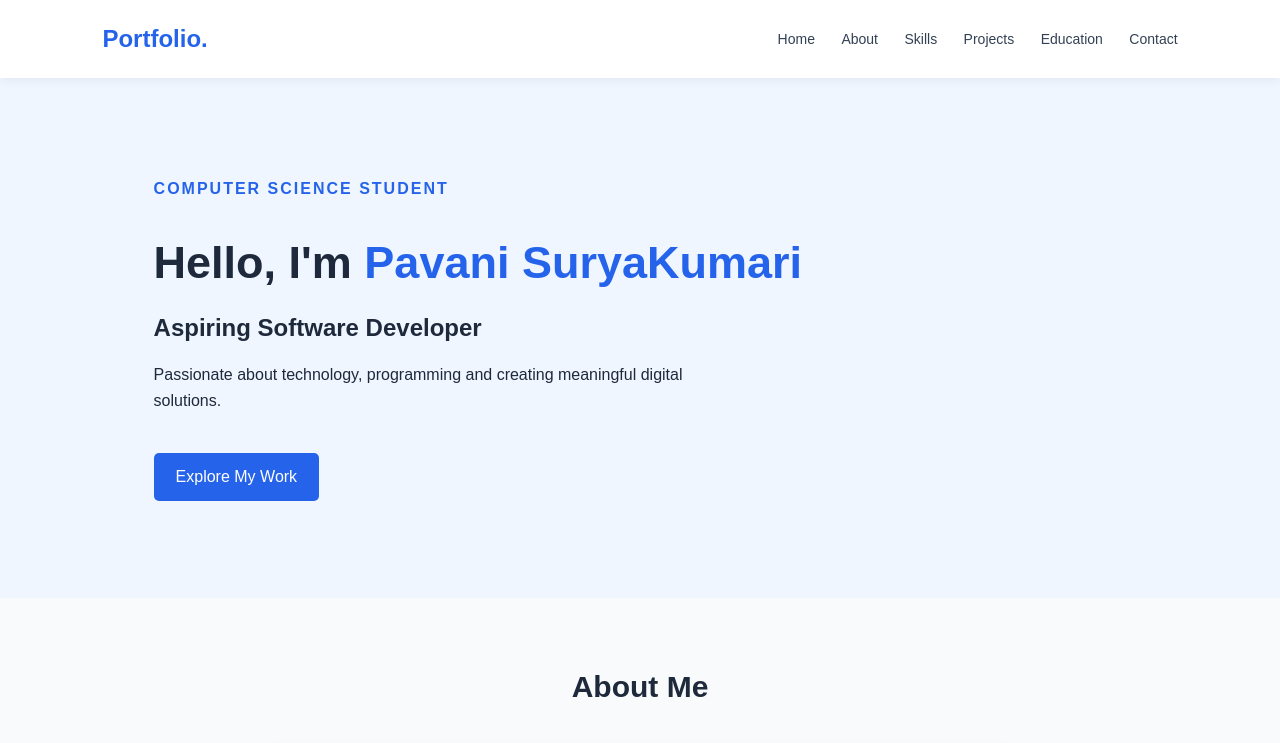
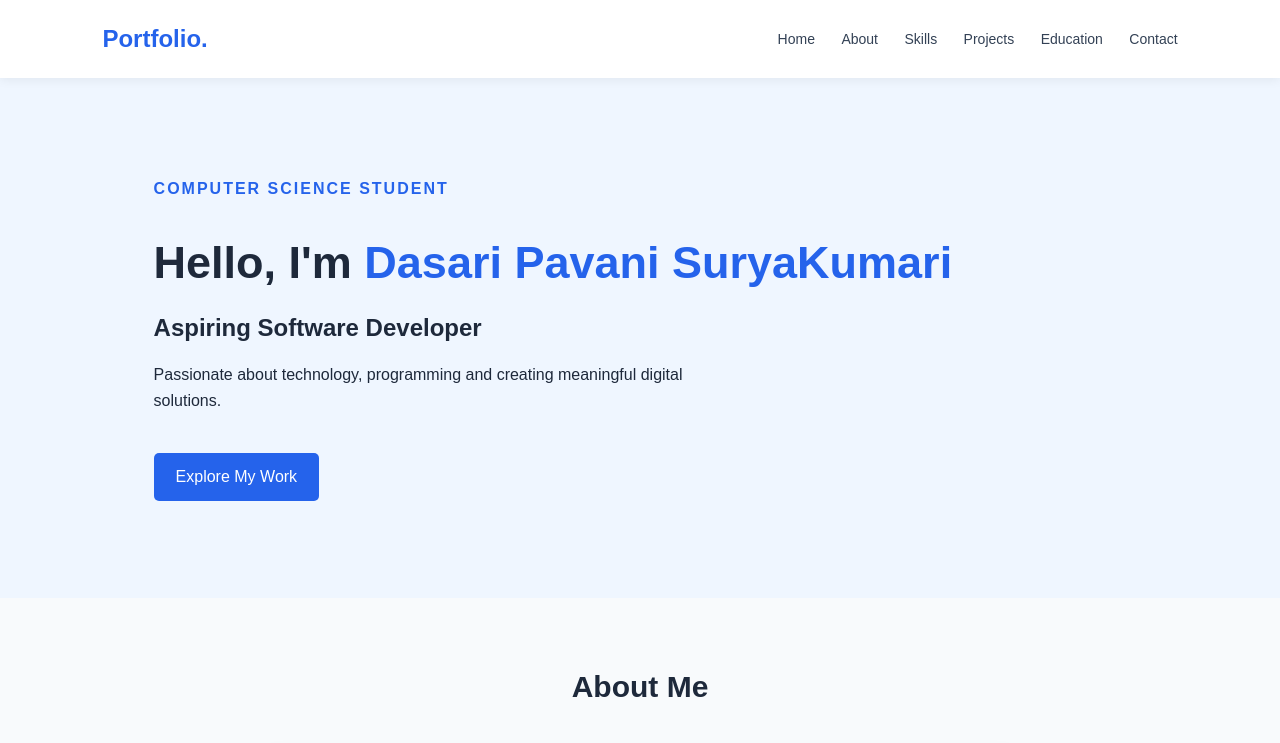
Before and after one commit to pavanidasari11/AWS-CI-CD---PROJECT, a plain HTML site: page index.html in a window 1280 px wide. Shown: the top 743 px of the page. Drawn offline with Linux system fonts and the light colour scheme.

```diff
--- a/index.html
+++ b/index.html
@@ -23,7 +23,7 @@
     <section id="home" class="hero">
         <div>
             <p class="tag">COMPUTER SCIENCE STUDENT</p>
-            <h1>Hello, I'm <span>Pavani SuryaKumari</span></h1>
+            <h1>Hello, I'm <span> Dasari Pavani SuryaKumari</span></h1>
             <h2>Aspiring Software Developer</h2>
             <p>Passionate about technology, programming and creating meaningful digital solutions.</p>
             <a href="#projects" class="btn">Explore My Work</a>
```
